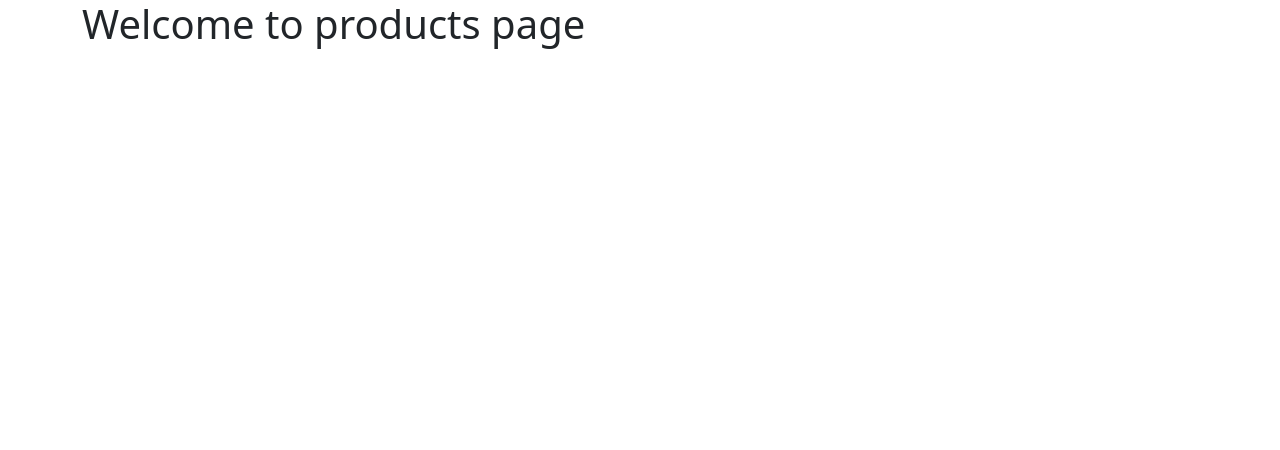
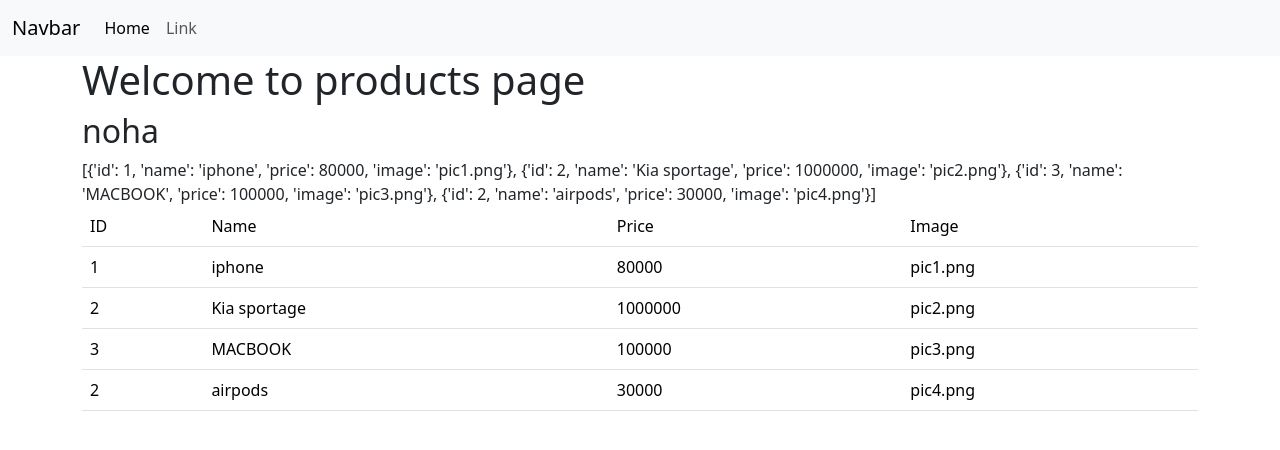
Before and after one commit to NohaAShehab/ptp44-mans-django, a Django app: page /products/home in a window 1280 px wide. Shown: the top 450 px of the page. Run offline with Django 5.2, Linux system fonts and the light colour scheme.

Commit message:
sending variables in context and for loop in dtl

```diff
--- a/notes.txt
+++ b/notes.txt
@@ -23,3 +23,9 @@ python manage.py startapp products
 
 ### create our first templates
 https://docs.djangoproject.com/en/5.0/ref/templates/
+
+"variables"
+https://docs.djangoproject.com/en/5.0/ref/templates/language/#variables
+
+"for loop"
+https://docs.djangoproject.com/en/5.0/ref/templates/language/#tags
--- a/os44/products/templates/products/home.html
+++ b/os44/products/templates/products/home.html
@@ -6,9 +6,49 @@
     <link href="https://cdn.jsdelivr.net/npm/bootstrap@5.3.3/dist/css/bootstrap.min.css" rel="stylesheet" integrity="sha384-QWTKZyjpPEjISv5WaRU9OFeRpok6YctnYmDr5pNlyT2bRjXh0JMhjY6hW+ALEwIH" crossorigin="anonymous">
 </head>
 <body>
+<nav class="navbar navbar-expand-lg bg-body-tertiary">
+  <div class="container-fluid">
+    <a class="navbar-brand" href="#">Navbar</a>
+    <button class="navbar-toggler" type="button" data-bs-toggle="collapse" data-bs-target="#navbarSupportedContent" aria-controls="navbarSupportedContent" aria-expanded="false" aria-label="Toggle navigation">
+      <span class="navbar-toggler-icon"></span>
+    </button>
+    <div class="collapse navbar-collapse" id="navbarSupportedContent">
+      <ul class="navbar-nav me-auto mb-2 mb-lg-0">
+        <li class="nav-item">
+          <a class="nav-link active" aria-current="page" href="#">Home</a>
+        </li>
+        <li class="nav-item">
+          <a class="nav-link" href="#">Link</a>
+        </li>
+
+
+      </ul>
+
+    </div>
+  </div>
+</nav>
 
     <div class="container">
             <h1> Welcome to products page </h1>
+            <h2> {{name}}</h2>
+        {{products}}
+
+        <table class="table">
+        <tr>
+            <td> ID</td> <td> Name </td> <td> Price</td> <td> Image</td>
+        </tr>
+        {% for prd in products %}
+            <tr>
+                <td>{{prd.id }}</td>
+                <td> {{prd.name}}</td>
+                <td>{{prd.price}}</td>
+                <td> {{prd.image}}</td>
+
+            </tr>
+
+        {% endfor %}
+
+        </table>
     </div>
 <script src="https://cdn.jsdelivr.net/npm/bootstrap@5.3.3/dist/js/bootstrap.bundle.min.js" integrity="sha384-YvpcrYf0tY3lHB60NNkmXc5s9fDVZLESaAA55NDzOxhy9GkcIdslK1eN7N6jIeHz" crossorigin="anonymous"></script>
 
--- a/os44/products/views.py
+++ b/os44/products/views.py
@@ -46,4 +46,6 @@ def product_details(request,id):
 
 def products_home(request):
     # return with template home.html
-    return render(request, "products/home.html", status=200)  # render http response
+    return render(request, "products/home.html",
+                  context = {"name": "noha", "products": products},
+                  status=200)  # render http response
```
